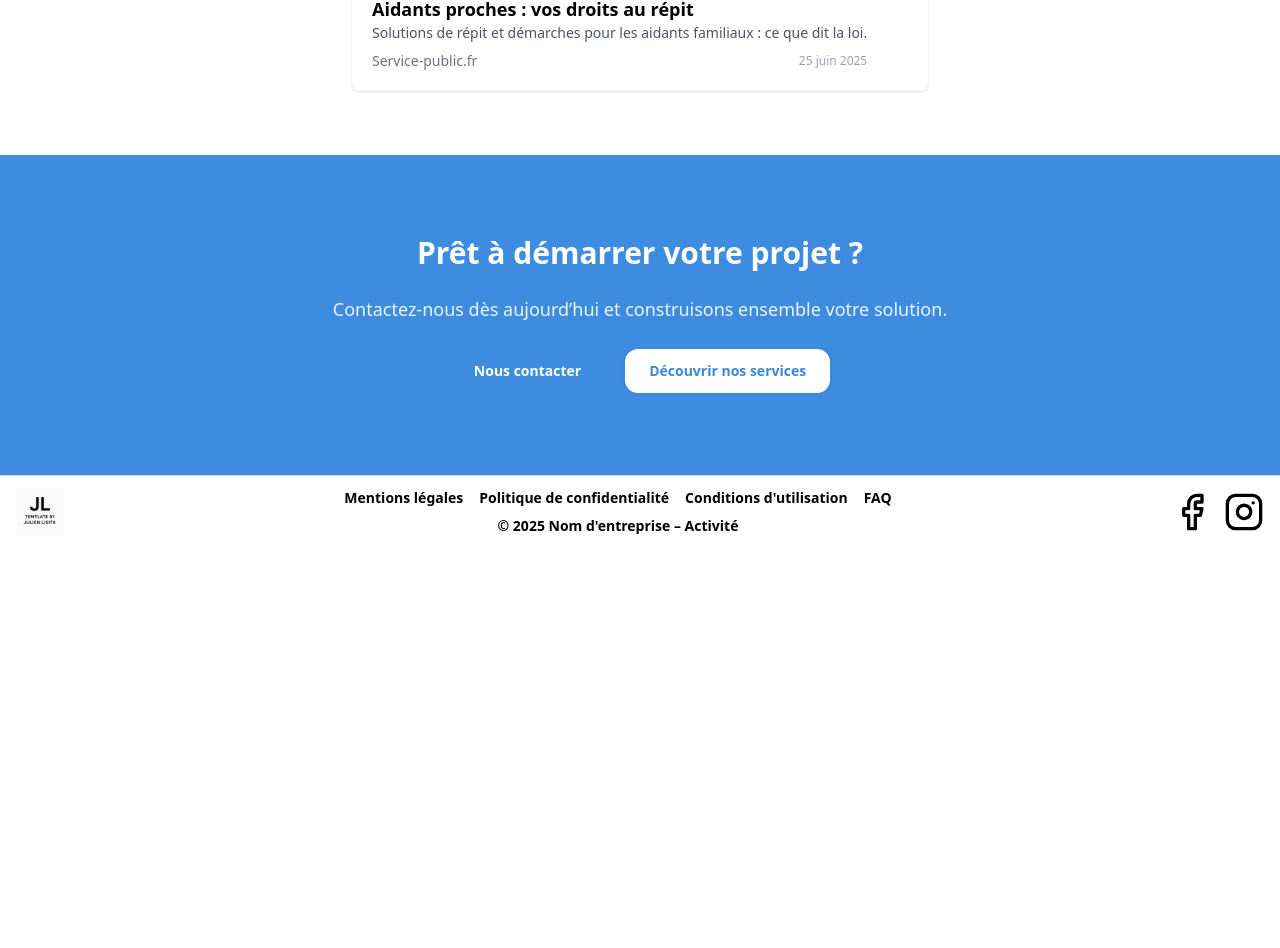
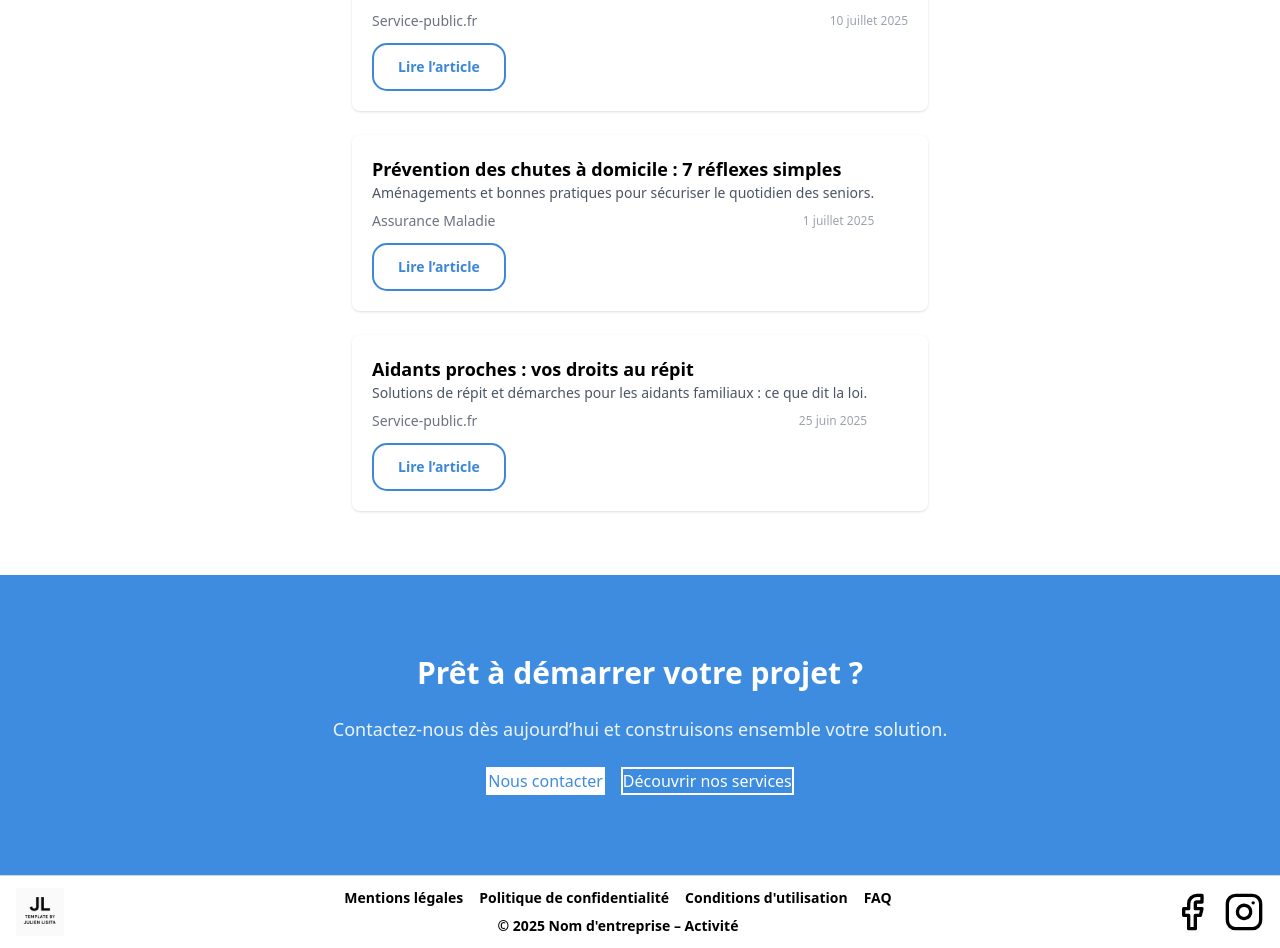
Before and after one commit to julienlisita/nextjs-ts-tailwind-template, a Next.js app: page /news in a window 1280 px wide. Shown: the part 1349-2297 px from the top of the page. Before the commit the page ends 1897 px from the top, so only its background shows below. Built offline with nearby package versions, Linux system fonts and the light colour scheme.

Commit message:
refactor(NewsCard): replace clickable NewsCard with explicit CTA and enhance Button link support

```diff
--- a/src/components/ui/Button.tsx
+++ b/src/components/ui/Button.tsx
@@ -9,40 +9,71 @@ import './Button.css';
 
 type Variant = 'primary' | 'secondary';
 
-type ButtonProps = {
+type BaseProps = {
   variant?: Variant;
-  href?: string;
-  download?: boolean;
   className?: string;
   children: React.ReactNode;
-} & React.ButtonHTMLAttributes<HTMLButtonElement>;
+};
 
-export default function Button({
-  variant = 'primary',
-  href,
-  download,
-  className,
-  children,
-  disabled,
-  ...props
-}: ButtonProps) {
+type AnchorButtonProps = BaseProps & {
+  href: string;
+  download?: boolean;
+} & React.AnchorHTMLAttributes<HTMLAnchorElement>;
+
+type NativeButtonProps = BaseProps &
+  React.ButtonHTMLAttributes<HTMLButtonElement> & {
+    href?: undefined; // interdit href côté <button>
+  };
+
+type ButtonProps = AnchorButtonProps | NativeButtonProps;
+
+function isAnchorProps(p: ButtonProps): p is AnchorButtonProps {
+  return 'href' in p && typeof p.href === 'string' && p.href.length > 0;
+}
+
+function isExternal(href: string) {
+  return /^https?:\/\//i.test(href) || href.startsWith('//');
+}
+
+export default function Button(props: ButtonProps) {
+  const { variant = 'primary', className, children } = props as BaseProps;
   const combinedClassName = clsx('btn', variant, className);
 
-  if (href) {
+  if (isAnchorProps(props)) {
+    const { href, download, target, rel, ...anchorRest } = props;
+
+    const safeRel = target === '_blank' ? (rel ?? 'noopener noreferrer') : rel;
+
+    // 1) Cas natif <a> si externe, target ou download (pour compat total)
+    if (isExternal(href) || target || download) {
+      return (
+        <a
+          href={href}
+          className={combinedClassName}
+          target={target}
+          rel={safeRel}
+          download={download}
+          {...anchorRest}
+        >
+          {children}
+        </a>
+      );
+    }
+
+    // 2) Cas interne: utiliser <Link> + <a> enfant (legacyBehavior)
     return (
-      <Link
-        href={href}
-        download={download}
-        className={combinedClassName}
-        {...(props as React.AnchorHTMLAttributes<HTMLAnchorElement>)}
-      >
-        {children}
+      <Link href={href} legacyBehavior>
+        <a className={combinedClassName} {...anchorRest}>
+          {children}
+        </a>
       </Link>
     );
   }
 
+  // Branche bouton natif
+  const { disabled, ...buttonRest } = props as NativeButtonProps;
   return (
-    <button className={combinedClassName} disabled={disabled} {...props}>
+    <button className={combinedClassName} disabled={disabled} {...buttonRest}>
       {children}
     </button>
   );
--- a/src/components/widgets/NewsCard.css
+++ b/src/components/widgets/NewsCard.css
@@ -43,3 +43,7 @@
   @apply text-sm;
   color: #6b7280;
 }
+
+.news-card-actions {
+  @apply mt-3;
+}
--- a/src/components/widgets/NewsCard.tsx
+++ b/src/components/widgets/NewsCard.tsx
@@ -4,6 +4,7 @@
 
 import React from 'react';
 import './NewsCard.css';
+import Button from '../ui/Button';
 
 type NewsCardProps = {
   title: string;
@@ -25,7 +26,7 @@ export default function NewsCard({
   imageAlt = title,
 }: NewsCardProps) {
   return (
-    <a href={url} target="_blank" rel="noopener noreferrer" className="news-card">
+    <article className="news-card" aria-labelledby="news-title">
       {imageUrl && (
         <div className="news-card-image">
           <img src={imageUrl} alt={imageAlt} />
@@ -40,7 +41,20 @@ export default function NewsCard({
             {displayDate && <span className="news-card-date">{displayDate}</span>}
           </div>
         )}
+        {url && (
+          <div className="news-card-actions">
+            <Button
+              href={url}
+              variant="secondary"
+              target="_blank"
+              rel="noopener noreferrer"
+              aria-label={`Lire l’article : ${title}`}
+            >
+              Lire l’article
+            </Button>
+          </div>
+        )}
       </div>
-    </a>
+    </article>
   );
 }
```
Also changed, not shown: public/images/news/lesly.png (deleted), src/types/news.ts (line endings or trailing spaces).
